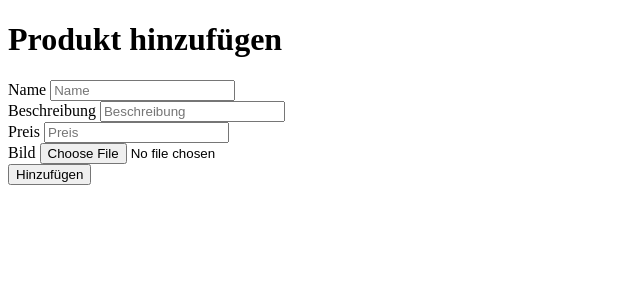
After one commit to dreilala/WET2, a PHP site: page /sites/AddProducts.php in a window 1280 px wide. The commit adds this page. Shown: the top 300 px of the page, without its empty margins (0-640 px from the left). Run offline with PHP 8.4, Linux system fonts and the light colour scheme.

Commit message:
AddProductChange

```diff
--- /dev/null
+++ b/sites/AddProducts.php
@@ -0,0 +1,56 @@
+<!DOCTYPE html>
+<!--
+To change this license header, choose License Headers in Project Properties.
+To change this template file, choose Tools | Templates
+and open the template in the editor.
+-->
+<html>
+    <head>
+        <meta charset="UTF-8">
+        <title></title>
+    </head>
+    <body>
+        <?php
+        if (!empty($_POST)) {
+            $name = $_POST["InputName"];
+            $description = $_POST["InputDescription"];
+            $price = $_POST["InputPrice"];
+
+
+            $dateiname = $_FILES['mypicture']['name'];
+            if (!$_FILES['mypicture']['error']) {
+                move_uploaded_file($_FILES['mypicture']['tmp_name'], "images/$dateiname");
+            }
+
+            $sql = "INSERT INTO products (Name, Description, pathtopicture, price) VALUES ('$name','$description','$dateiname','$price')";
+            $result = $dbconn->query($sql);
+            if ($result == true) {
+                header("Location: index.php?page=ListProducts");
+                exit;
+            }
+        }
+        ?>
+        <div class="container">
+            <h1>Produkt hinzufügen</h1>
+            <form class='col-md-8' action='index.php?page=AddProducts' method='Post' enctype="multipart/form-data">
+                <div class='form-group'>
+                    Name
+                    <input type='text' class='form-control' name='InputName' placeholder='Name' required="true">
+                </div>
+                <div class='form-group'>
+                    Beschreibung
+                    <input type='text' class='form-control' name='InputDescription' placeholder='Beschreibung' required="true">
+                </div>
+                <div class='form-group'>
+                    Preis
+                    <input type='text' class='form-control' name='InputPrice' placeholder='Preis' required="true">
+                </div>
+                <div class='form-group'>
+                    Bild
+                    <input type="file" name="mypicture" accept="image/*" required="true">
+                </div>
+                <button type='submit' class='btn btn-default'>Hinzufügen</button>
+            </form>
+        </div>
+    </body>
+</html>
--- a/sites/login.php
+++ b/sites/login.php
@@ -1,5 +1,5 @@
 <?php
-/*session_start();*/
+/* session_start(); */
 //include "config/settings.php";
 ?>
 <?php
```
Also changed, not shown: ChangeProducts.php (deleted, +0 -39 lines), DeleteProduct.php (added, +15 -0 lines), sites/ChangeProducts.php (added, +69 -0 lines), sites/ListProducts.php (+3 -4 lines), upload.php (added, +8 -0 lines), images/Desert.jpg (added). Lines whose indentation alone changed are shown as unchanged.
